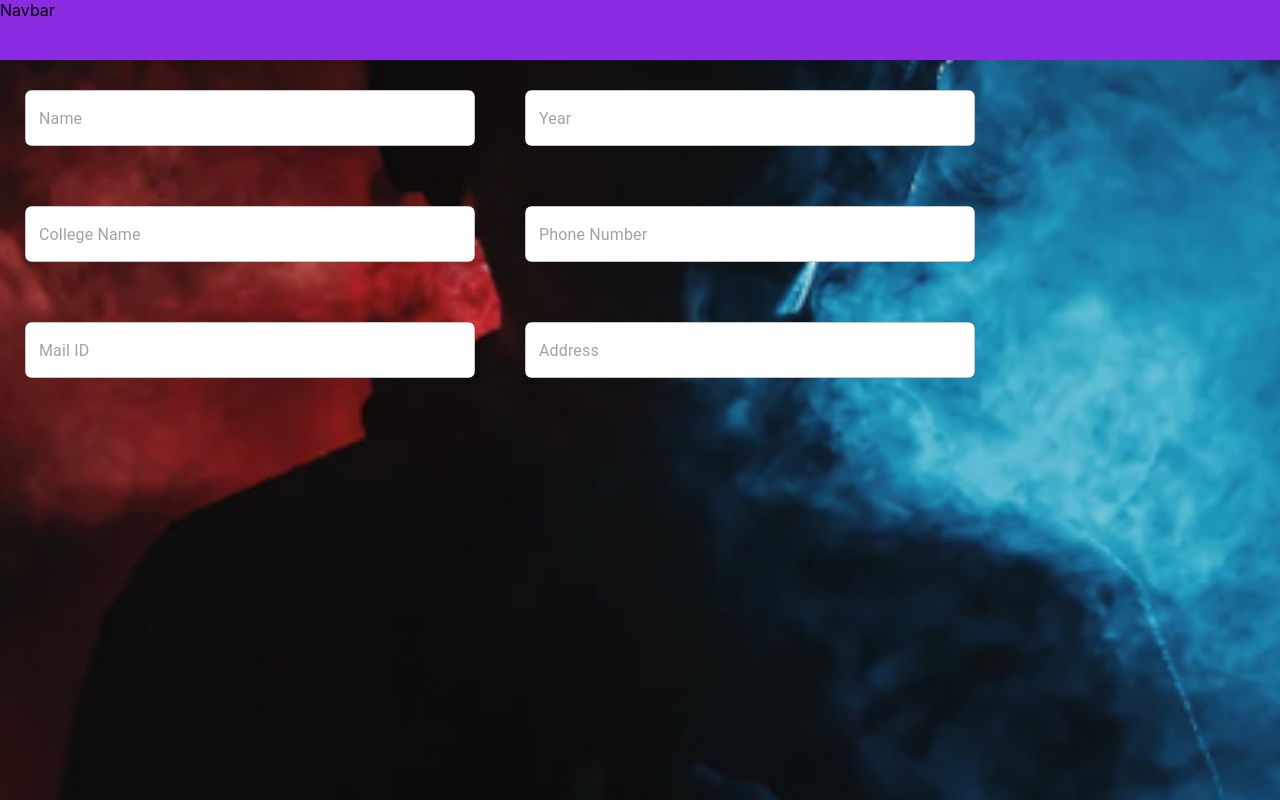
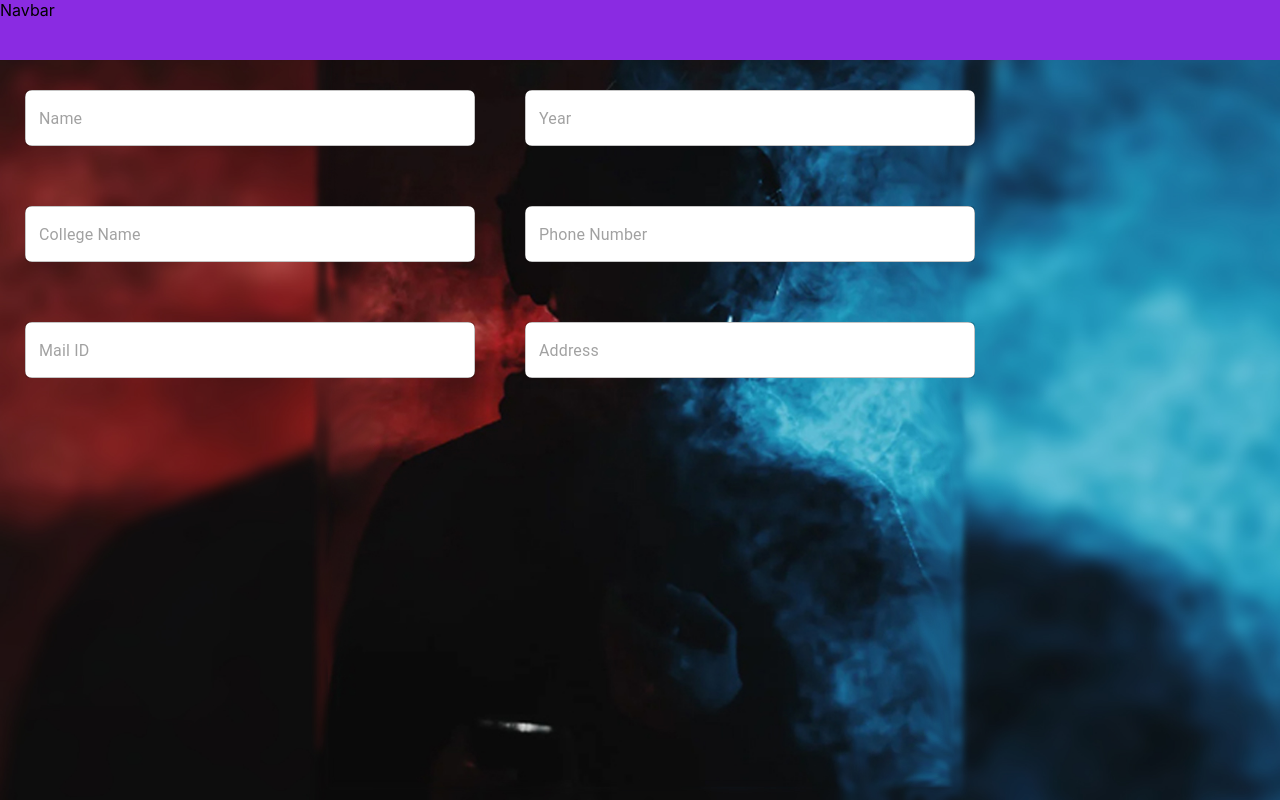
Before and after one commit to deepakn7502/symposium, a React (Create React App) app: page / in a window 1280 px wide. Built offline with nearby package versions, Linux system fonts and the light colour scheme.

Commit message:
24/2/23-14:15

```diff
--- a/src/Components/Register.css
+++ b/src/Components/Register.css
@@ -16,11 +16,12 @@
 .register {
   height: 100vh;
   width: 100vw;
-  background-image: url("../Images/template.jpg");
+  background-image: url("../Images/full_template.jpg");
   background-repeat: no-repeat;
   background-size: cover;
   background-position: center;
   background-attachment: fixed;
+  overflow: auto;
 }
 
 .register .inputs-container {
--- a/src/Components/Register.js
+++ b/src/Components/Register.js
@@ -1,9 +1,11 @@
-import React from "react";
+import React, { useState } from "react";
 import "./Register.css";
 import { TextField } from "@mui/material";
 import Navbar from "./Navbar";
 
 function Register() {
+  const [color, setColor] = useState("warning");
+
   return (
     <div className="register">
       <Navbar />
@@ -15,7 +17,7 @@ function Register() {
           <TextField placeholder="Year" type="text" />
         </div>
         <div className="input-field">
-          <TextField placeholder="College Name" type="text" />
+          <TextField placeholder="College Name" color={color} type="text" />
         </div>
         <div className="input-field">
           <TextField placeholder="Phone Number" type="tel" />
```
Also changed, not shown: src/Images/full_template.jpg (added).
